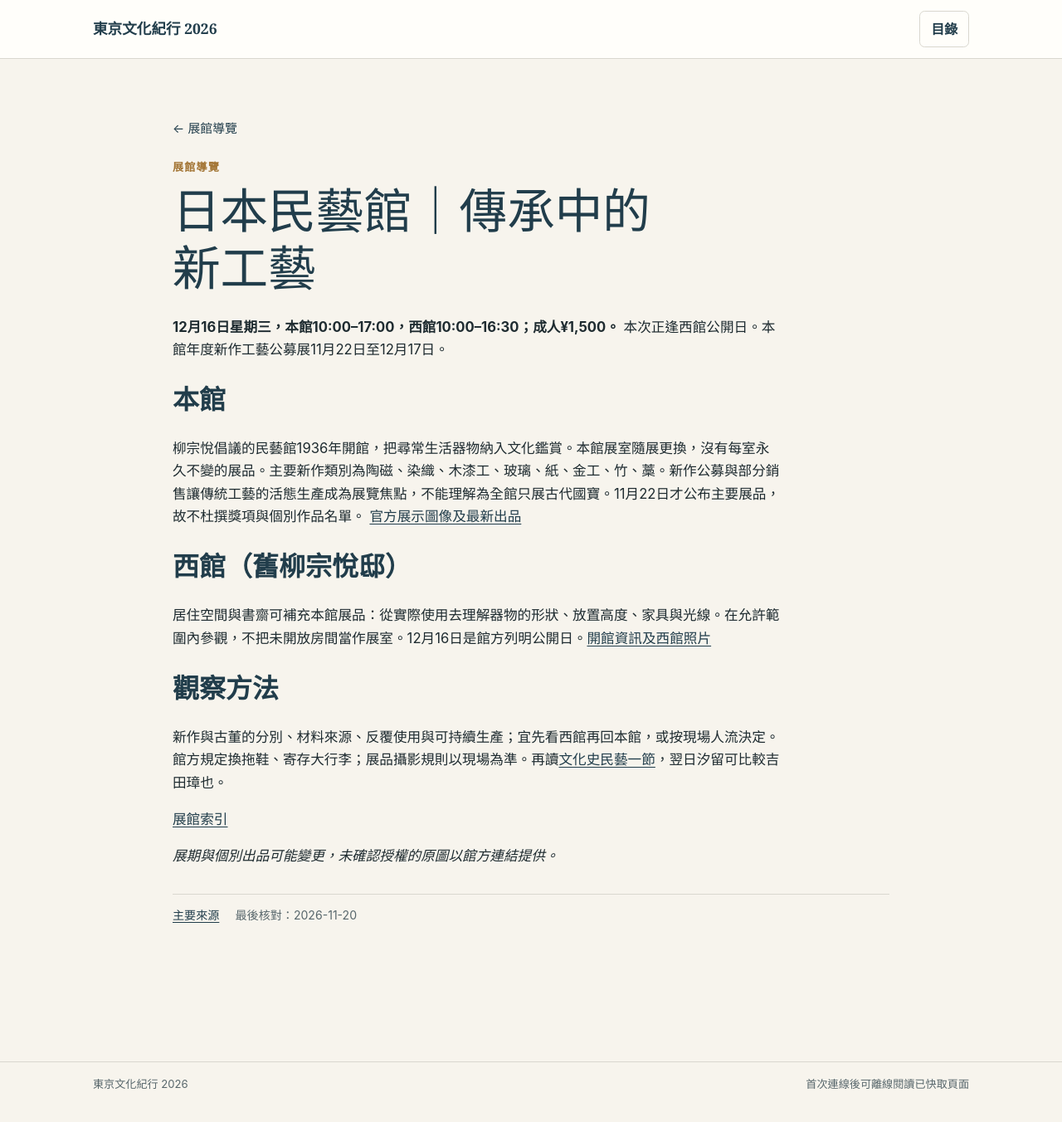
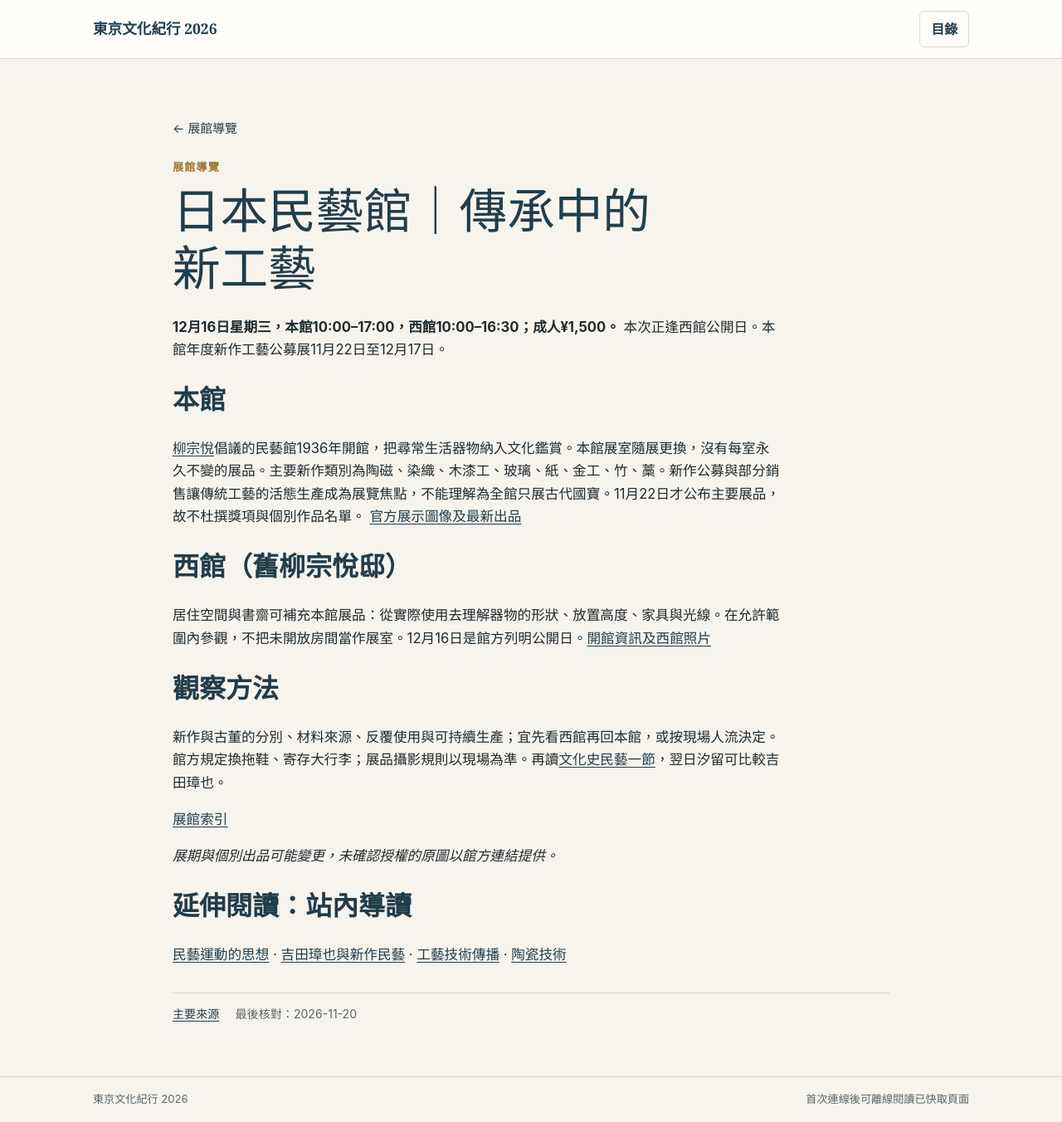
Before and after one commit to davetwchiu/tokyo-culture-trip-2026, a Jekyll site: the page built from content/museums/mingeikan/index.md, in a window 1280 px wide and 1352 px high. Shown: the whole window at 83% size. Built offline with Jekyll 4.4.1, drawn with Linux system fonts in a browser that asks for light colours; part of the change alters nothing that is shown.

Commit message:
Link mingeikan museum to objects and interpretive background

```diff
--- a/content/museums/mingeikan/index.md
+++ b/content/museums/mingeikan/index.md
@@ -16,11 +16,11 @@ offline: true
 
 **12月16日星期三，本館10:00–17:00，西館10:00–16:30；成人¥1,500。** 本次正逢西館公開日。本館年度新作工藝公募展11月22日至12月17日。
 
-## 本館
-柳宗悅倡議的民藝館1936年開館，把尋常生活器物納入文化鑑賞。本館展室隨展更換，沒有每室永久不變的展品。主要新作類別為陶磁、染織、木漆工、玻璃、紙、金工、竹、藁。新作公募與部分銷售讓傳統工藝的活態生產成為展覽焦點，不能理解為全館只展古代國寶。11月22日才公布主要展品，故不杜撰獎項與個別作品名單。
+## 本館 {#main-building}
+[柳宗悅](https://mingeikan.or.jp/special/ex202606/)倡議的民藝館1936年開館，把尋常生活器物納入文化鑑賞。本館展室隨展更換，沒有每室永久不變的展品。主要新作類別為陶磁、染織、木漆工、玻璃、紙、金工、竹、藁。新作公募與部分銷售讓傳統工藝的活態生產成為展覽焦點，不能理解為全館只展古代國寶。11月22日才公布主要展品，故不杜撰獎項與個別作品名單。
 [官方展示圖像及最新出品](https://mingeikan.or.jp/special/ex202611/)
 
-## 西館（舊柳宗悅邸）
+## 西館（舊柳宗悅邸） {#west-building}
 居住空間與書齋可補充本館展品：從實際使用去理解器物的形狀、放置高度、家具與光線。在允許範圍內參觀，不把未開放房間當作展室。12月16日是館方列明公開日。[開館資訊及西館照片](https://mingeikan.or.jp/information/admission/?lang=ja)
 
 ## 觀察方法
@@ -29,3 +29,7 @@ offline: true
 [展館索引](../)
 
 *展期與個別出品可能變更，未確認授權的原圖以館方連結提供。*
+
+## 延伸閱讀：站內導讀
+
+[民藝運動的思想](/tokyo-culture-trip-2026/history/culture/#mingei) · [吉田璋也與新作民藝](/tokyo-culture-trip-2026/museums/panasonic/) · [工藝技術傳播](/tokyo-culture-trip-2026/history/craft/#mingei) · [陶瓷技術](/tokyo-culture-trip-2026/history/craft/#ceramics)
```
